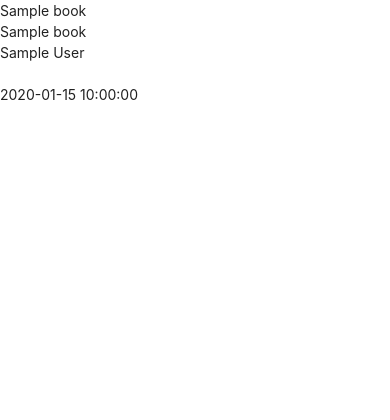
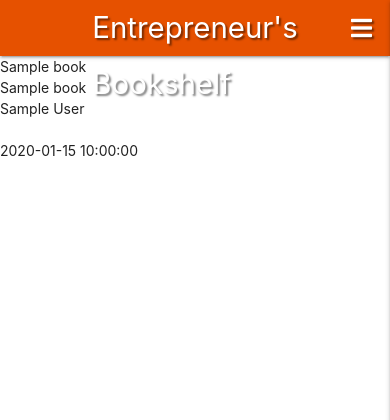
Before and after one commit to Code-Institute-Submissions/Entrepreneur-Bookshelf, a Flask app: page / in a window 390 px wide. Shown: the top 420 px of the page. Run offline with Flask 2, Linux system fonts and the light colour scheme; a database or web service that is not in the repository returns one stand-in record (values such as "Sample title"); some libraries are stand-ins or nearby versions.

Commit message:
Added and customised Materialize main and mobile navigation

```diff
--- a/static/css/style.css
+++ b/static/css/style.css
@@ -0,0 +1,3 @@
+.text-shadow {
+  text-shadow: 2px 2px 2px rgba(0, 0, 0, 0.5);
+}
--- a/static/js/script.js
+++ b/static/js/script.js
@@ -0,0 +1,3 @@
+$(document).ready(function () {
+  $(".sidenav").sidenav({ edge: "right" });
+});
--- a/templates/base.html
+++ b/templates/base.html
@@ -1,31 +1,79 @@
 <!DOCTYPE html>
 <html lang="en">
+  <head>
+    <meta charset="UTF-8" />
+    <meta name="viewport" content="width=device-width, initial-scale=1.0" />
+    <meta http-equiv="X-UA-Compatible" content="ie=edge" />
+    <link
+      rel="stylesheet"
+      href="https://cdnjs.cloudflare.com/ajax/libs/font-awesome/5.15.1/css/all.min.css"
+      integrity="sha512-+4zCK9k+qNFUR5X+cKL9EIR+ZOhtIloNl9GIKS57V1MyNsYpYcUrUeQc9vNfzsWfV28IaLL3i96P9sdNyeRssA=="
+      crossorigin="anonymous"
+      type="text/css"
+    />
+    <link
+      rel="stylesheet"
+      href="https://cdnjs.cloudflare.com/ajax/libs/materialize/1.0.0/css/materialize.min.css"
+      type="text/css"
+    />
+    <link
+      rel="stylesheet"
+      href="{{ url_for('static', filename='css/style.css') }}"
+      type="text/css"
+    />
+    {% block styles %} {% endblock %}
+    <title>Entrepreneur's Bookshelf</title>
+  </head>
 
-<head>
-	<meta charset="UTF-8">
-	<meta name="viewport" content="width=device-width, initial-scale=1.0">
-	<meta http-equiv="X-UA-Compatible" content="ie=edge">
-	<link rel="stylesheet" href="https://cdnjs.cloudflare.com/ajax/libs/font-awesome/5.15.1/css/all.min.css"
-		integrity="sha512-+4zCK9k+qNFUR5X+cKL9EIR+ZOhtIloNl9GIKS57V1MyNsYpYcUrUeQc9vNfzsWfV28IaLL3i96P9sdNyeRssA=="
-		crossorigin="anonymous" type="text/css">
-	<link rel="stylesheet" href="https://cdnjs.cloudflare.com/ajax/libs/materialize/1.0.0/css/materialize.min.css"
-		type="text/css">
-	<link rel="stylesheet" href="{{ url_for('static', filename='css/style.css') }}" type="text/css">
-	{% block styles %}
-	{% endblock %}
-	<title>Book Manager</title>
-</head>
+  <body>
+    <header>
+      <!-- Main top navigation bar -->
+      <nav class="nav-extended text-shadow orange darken-4">
+        <div class="nav-wrapper">
+          <a href="{{ url_for('get_books') }}" class="brand-logo"
+            >Entrepreneur's Bookshelf</a
+          >
+          <a href="#" data-target="mobile-demo" class="sidenav-trigger right"
+            ><i class="fas fa-bars"></i
+          ></a>
+          <ul class="right hide-on-med-and-down">
+            <li><a href="{{ url_for('get_books') }}">Home</a></li>
+            <li><a href="#">Profile</a></li>
+            <li><a href="#">New Book</a></li>
+            <li><a href="#">Manage Categories</a></li>
+            <li><a href="#">Log In</a></li>
+            <li><a href="#">Log Out</a></li>
+            <li><a href="#">Register</a></li>
+          </ul>
+        </div>
+      </nav>
 
-<body>
-	{% block content %}
-	{% endblock %}
+      <!-- Mobile navigation -->
+      <ul class="sidenav center-align" id="mobile-demo">
+        <li>
+          <h4 class="center-align orange-text text-darken-4">
+            Entrepreneur's Bookshelf
+          </h4>
+        </li>
+        <li><a href="{{ url_for('get_books') }}">Home</a></li>
+        <li><a href="#">Profile</a></li>
+        <li><a href="#">New Book</a></li>
+        <li><a href="#">Manage Categories</a></li>
+        <li><a href="#">Log In</a></li>
+        <li><a href="#">Log Out</a></li>
+        <li><a href="#">Register</a></li>
+      </ul>
+    </header>
 
-	<script src="http://code.jquery.com/jquery-3.5.1.min.js"
-		integrity="sha256-9/aliU8dGd2tb6OSsuzixeV4y/faTqgFtohetphbbj0=" crossorigin="anonymous"></script>
-	<script src="https://cdnjs.cloudflare.com/ajax/libs/materialize/1.0.0/js/materialize.min.js"></script>
-	<script src="{{ url_for('static', filename='js/script.js') }}"></script>
-	{% block scripts %}
-	{% endblock %}
-</body>
+    {% block content %} {% endblock %}
 
+    <script
+      src="https://code.jquery.com/jquery-3.5.1.min.js"
+      integrity="sha256-9/aliU8dGd2tb6OSsuzixeV4y/faTqgFtohetphbbj0="
+      crossorigin="anonymous"
+    ></script>
+    <script src="https://cdnjs.cloudflare.com/ajax/libs/materialize/1.0.0/js/materialize.min.js"></script>
+    <script src="{{ url_for('static', filename='js/script.js') }}"></script>
+    {% block scripts %} {% endblock %}
+  </body>
 </html>
```
